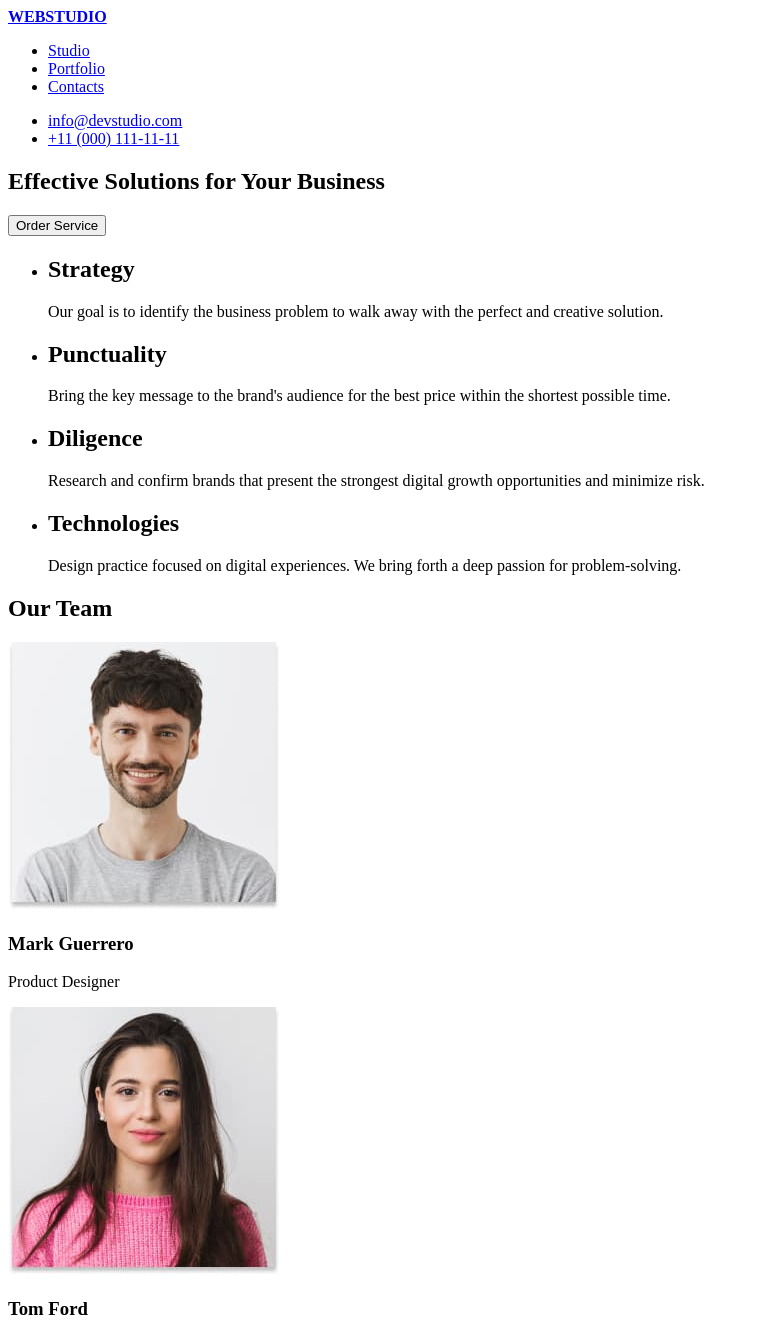
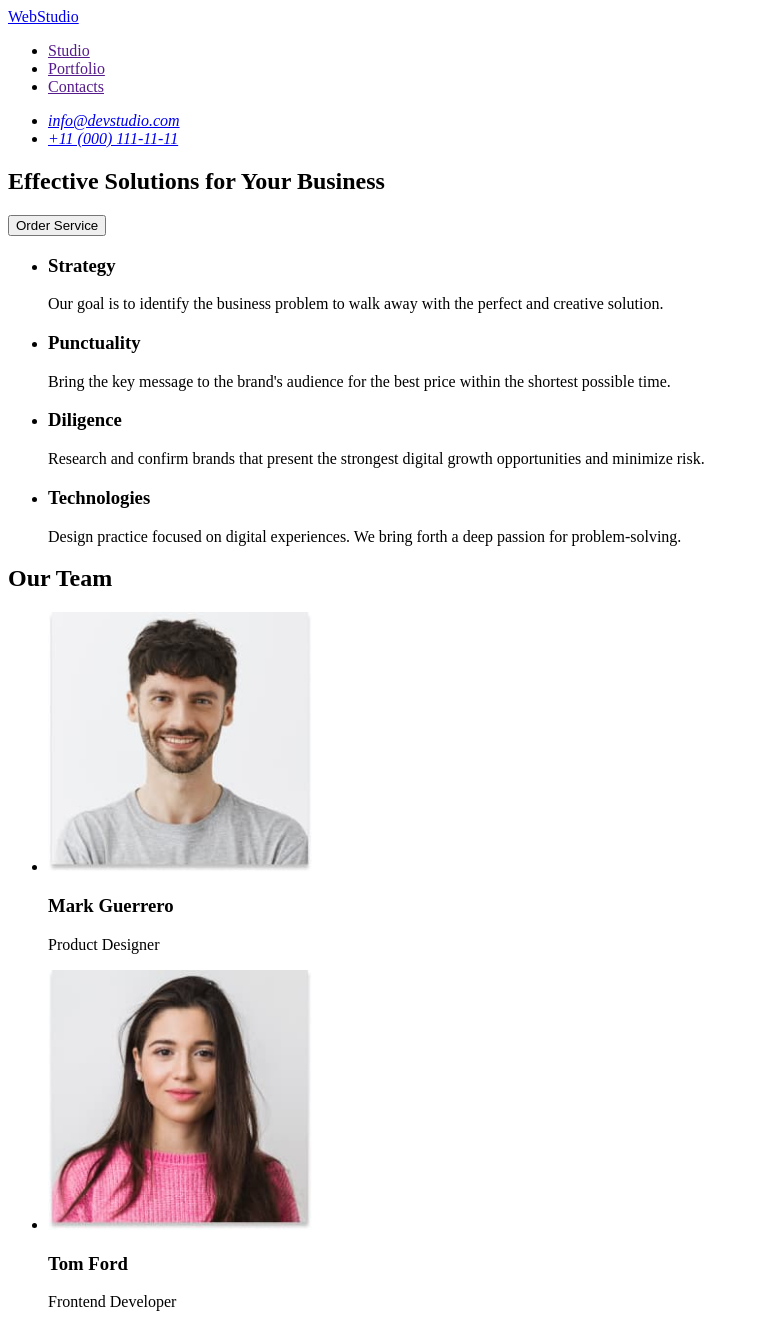
Before and after one commit to OleinikovArtem/goit-markup-hw-01, a plain HTML site: page index.html in a window 1280 px wide. Shown: the top 1323 px of the page, without its empty margins (0-759 px from the left). Drawn offline with Linux system fonts and the light colour scheme.

Commit message:
fix mistakes

```diff
--- a/index.html
+++ b/index.html
@@ -7,48 +7,50 @@
   </head>
   <body>
     <header>
-      <a href="/"><strong>WEBSTUDIO</strong></a>
       <nav>
+        <a href="./index.html">WebStudio</a>
         <ul>
-          <li><a href="#">Studio</a></li>
-          <li><a href="#">Portfolio</a></li>
-          <li><a href="#">Contacts</a></li>
+          <li><a href="">Studio</a></li>
+          <li><a href="">Portfolio</a></li>
+          <li><a href="">Contacts</a></li>
         </ul>
+      </nav>
+      <address>
         <ul>
           <li><a href="mailto:info@devstudio.com">info@devstudio.com</a></li>
           <li><a href="tel:+110001111111">+11 (000) 111-11-11</a></li>
         </ul>
-      </nav>
+      </address>
     </header>
 
     <main>
       <section>
-        <h1>Effective Solutions for Your Business</h1>
+        <h2>Effective Solutions for Your Business</h2>
         <button type="button">Order Service</button>
       </section>
 
       <section>
         <ul>
           <li>
-            <h2>Strategy</h2>
+            <h3>Strategy</h3>
             <p>
               Our goal is to identify the business problem to walk away with the perfect and creative solution.
             </p>
           </li>
           <li>
-            <h2>Punctuality</h2>
+            <h3>Punctuality</h3>
             <p>
               Bring the key message to the brand's audience for the best price within the shortest possible time.
             </p>
           </li>
           <li>
-            <h2>Diligence</h2>
+            <h3>Diligence</h3>
             <p>
               Research and confirm brands that present the strongest digital growth opportunities and minimize risk.
             </p>
           </li>
           <li>
-            <h2>Technologies</h2>
+            <h3>Technologies</h3>
             <p>
               Design practice focused on digital experiences. We bring forth a deep passion for problem-solving.
             </p>
@@ -58,31 +60,33 @@
 
       <section>
         <h2>Our Team</h2>
-        <article>
-          <img src="images/img.jpeg" alt="Mark Guerrero" />
+        <ul>
+          <li>
+            <img src="images/img.jpeg" alt="Mark Guerrero" width="264" />
             <h3>Mark Guerrero</h3>
             <p>Product Designer</p>
-        </article>
-        <article>
-          <img src="images/img1.jpeg" alt="Tom Ford" />
+          </li>
+          <li>
+            <img src="images/img1.jpeg" alt="Tom Ford" width="264" />
             <h3>Tom Ford</h3>
             <p>Frontend Developer</p>
-        </article>
-        <article>
-          <img src="images/img2.jpeg" alt="Camila Garcia" />
+          </li>
+          <li>
+            <img src="images/img2.jpeg" alt="Camila Garcia" width="264" />
             <h3>Camila Garcia</h3>
             <p>Marketing</p>
-        </article>
-        <article>
+          </li>
+          <li>
             <img src="images/img3.jpeg" alt="Daniel Wilson" />
             <h3>Daniel Wilson</h3>
             <p>UI Designer</p>
-        </article>
+          </li>
+        </ul>
       </section>
     </main>
 
     <footer>
-      <p>WEBSTUDIO</p>
+      <a href="./index.html">WebStudio</a>
       <p>
         Increase the flow of customers and sales for your business with digital marketing & growth solutions.
       </p>
```
Lines whose indentation alone changed are shown as unchanged.
